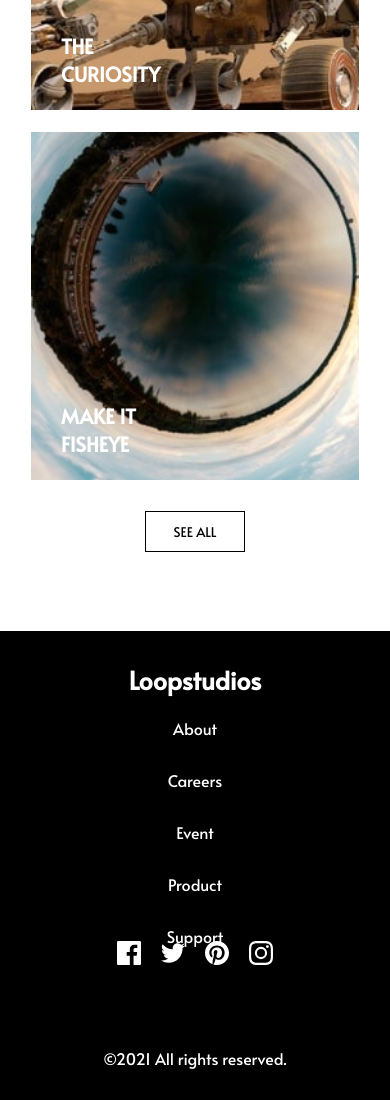
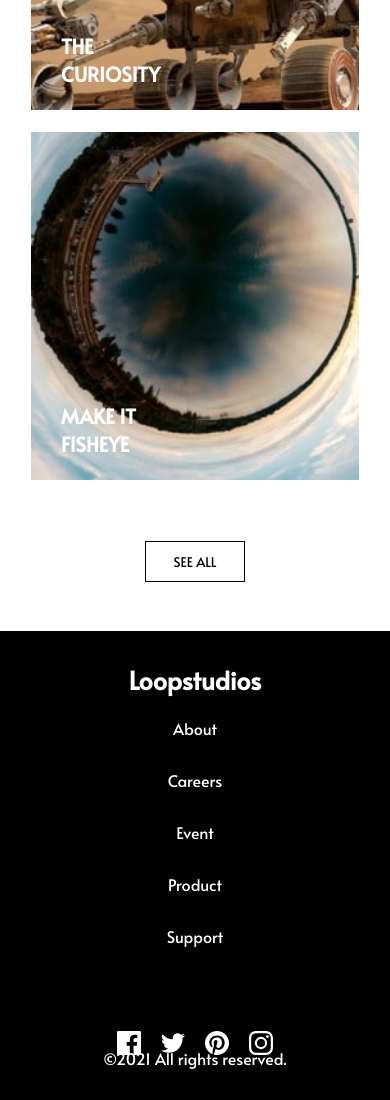
Before and after one commit to JohnnyIndexman/DisplayPage, a plain HTML site: page index.html in a window 390 px wide. Shown: the part 3839-4939 px from the top of the page. Drawn offline with Linux system fonts and the light colour scheme.

Commit message:
Style.css update

```diff
--- a/style.css
+++ b/style.css
@@ -485,7 +485,7 @@ h1, h2, h3, p, a{
 
     .btn button{
         position: absolute;
-        top: 4350px;
+        top: 4380px;
         z-index: 1;
     }
 
@@ -530,7 +530,7 @@ h1, h2, h3, p, a{
 
     .fb{
         position: absolute;
-        top: 4780px;
+        top: 4870px;
         color: #000;
     }
 
```
